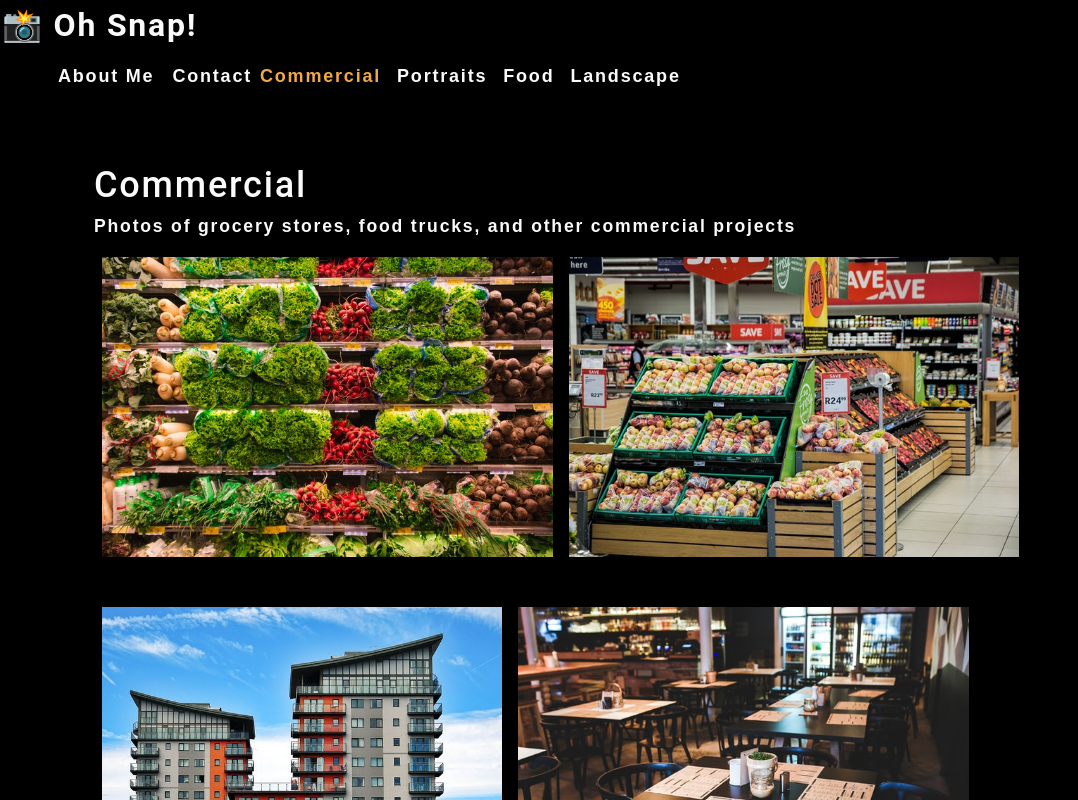
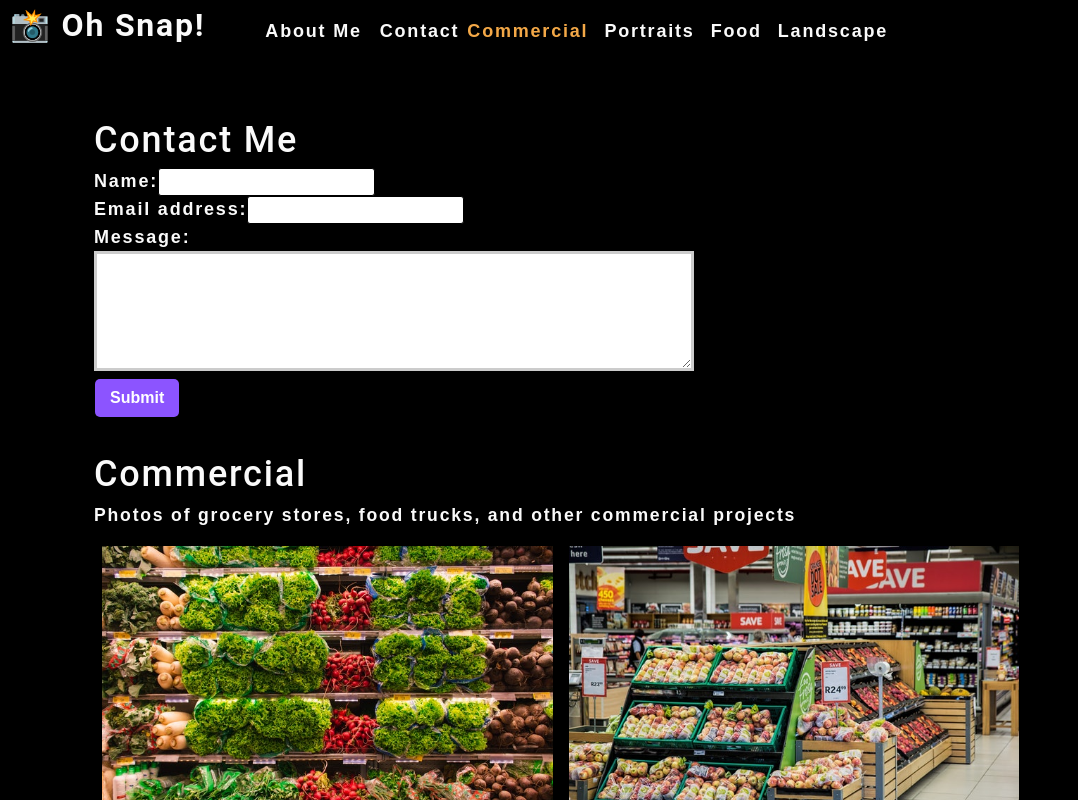
Before and after one commit to Wsamuell/photo-port, a React (Create React App) app: page / in a window 1280 px wide. Shown: the top 800 px of the page, without its empty margins (0-1078 px from the left). Built offline with nearby package versions, Linux system fonts and the light colour scheme.

Commit message:
contact form is completed to handle changes and save data recieved

```diff
--- a/src/App.js
+++ b/src/App.js
@@ -2,6 +2,7 @@
 import Nav from './component/Nav';
 import About from './component/About';
 import Gallery from './component/Gallery';
+import ContactForm from './component//Contact';
 
 function App() {
 
@@ -29,6 +30,7 @@
       ></Nav>
       <main>
         <div>
+          <ContactForm></ContactForm>
           <Gallery currentCategory={currentCategory}></Gallery>
           <About></About>
         </div>
--- /dev/null
+++ b/src/component/Contact/index.js
@@ -0,0 +1,39 @@
+import React, { useState } from 'react';
+
+
+
+function ContactForm() {
+    const [formState, setFormState] = useState({ name: '', email: '', message: '' });
+    const { name, email, message } = formState;
+
+    function handleChange(e) {
+        setFormState({...formState, [e.target.name]: e.target.value })
+    };
+    function handleSubmit(e) {
+        e.preventDefault();
+        console.log(formState)
+    }
+
+        return (
+        <section>
+            <h1>Contact Me</h1>
+            <form id='contact-form' onSubmit={handleSubmit} >
+                <div>
+                    <label htmlFor="name">Name:</label>
+                    <input type="text" name="name" defaultValue={name} onChange={handleChange}/>
+                </div>
+                <div>
+                    <label htmlFor="email">Email address:</label>
+                    <input type="email" name="email" defaultValue={email} onChange={handleChange}/>
+                </div>
+                <div>
+                    <label htmlFor="message">Message:</label>
+                    <textarea name="message" rows="5" defaultValue={message} onChange={handleChange}/>
+                </div>
+                <button type="submit">Submit</button>
+            </form>
+        </section>
+    )
+}
+
+export default ContactForm;
--- a/src/component/Nav/index.js
+++ b/src/component/Nav/index.js
@@ -16,7 +16,7 @@
 
 
     return (
-        <header>
+        <header className="flex-row px-1">
             <h2>
                 <a data-testid='link' href='/'>
                     <span role='img' aria-label='camera'>{''} 📸</span>{''} Oh Snap!
```
Also changed, not shown: src/App.css (deleted, +0 -38 lines).
